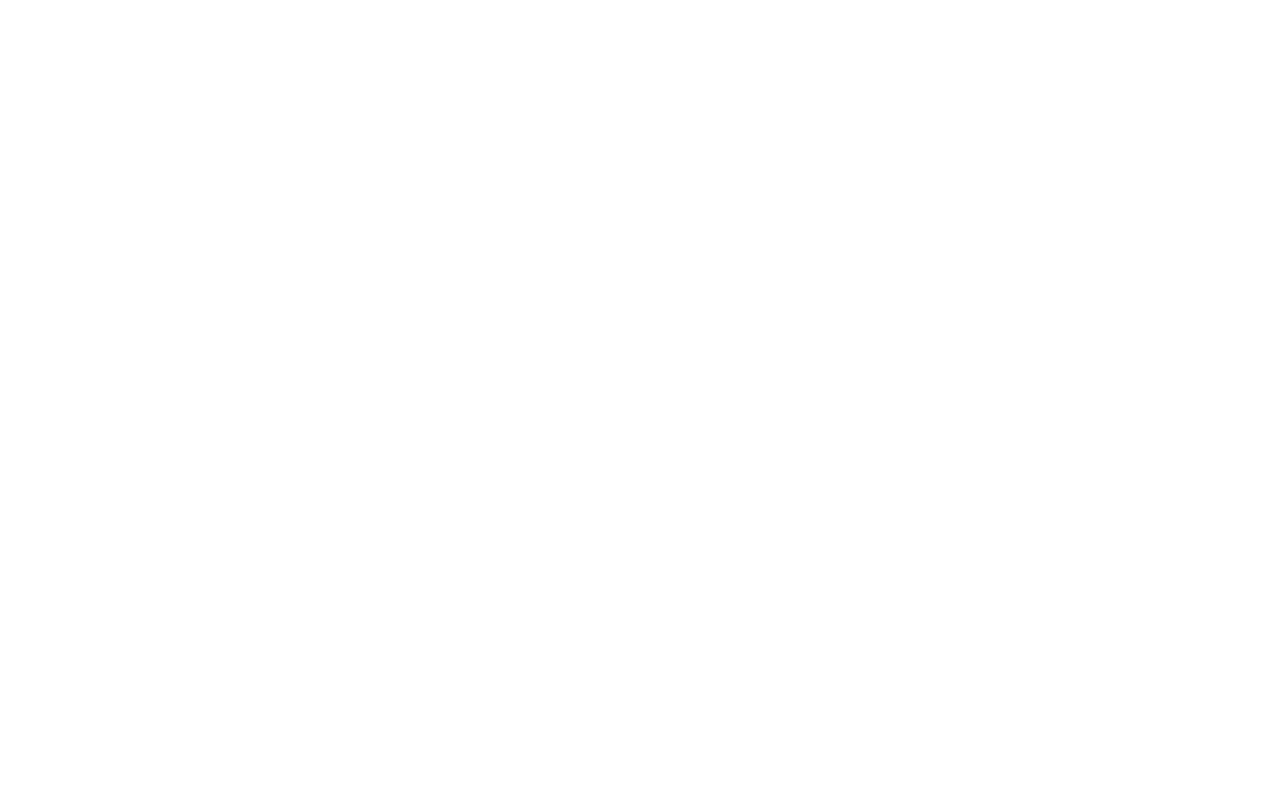
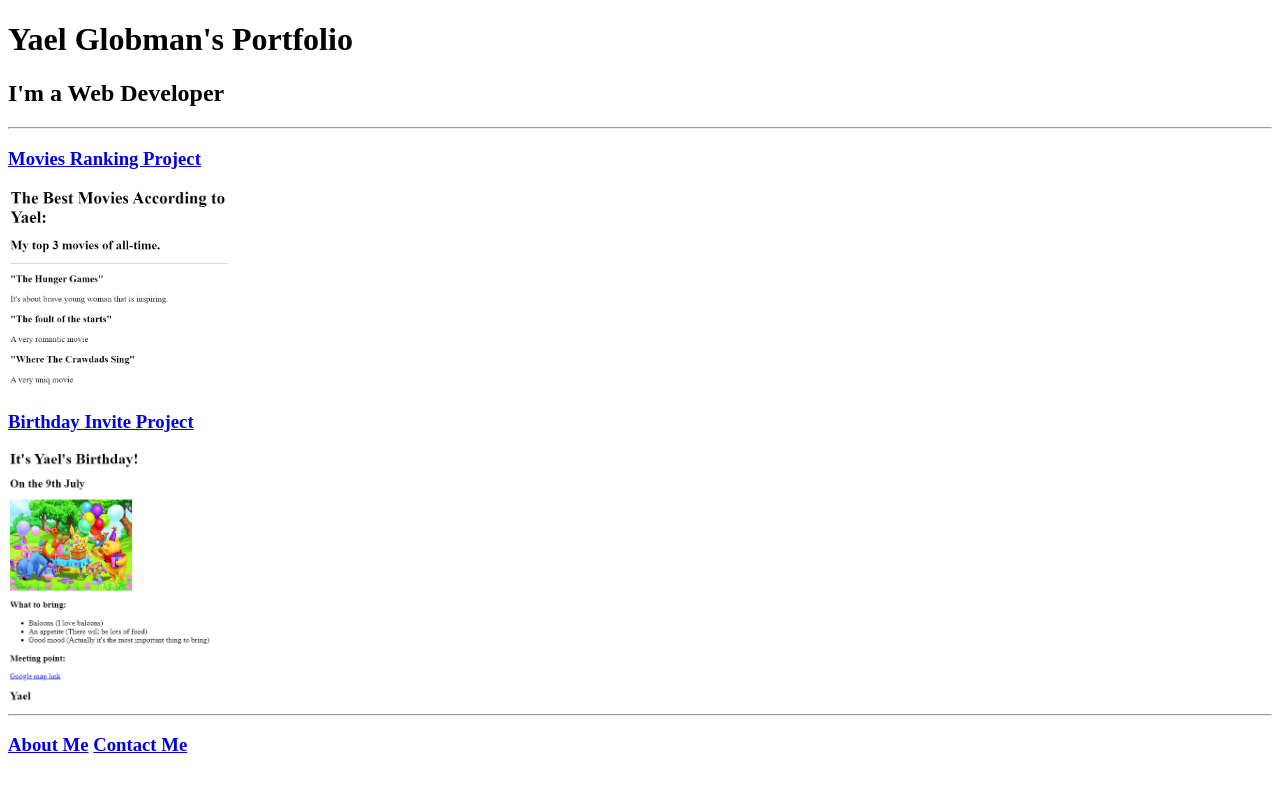
Before and after one commit to YaelGlobmanBarCohen/html-portfolio, a plain HTML site: page index.html in a window 1280 px wide. Drawn offline with Linux system fonts and the light colour scheme.

Commit message:
Add files via upload

```diff
--- a/index.html
+++ b/index.html
@@ -1,15 +1,24 @@
-<!-- TODO 1: Create the HTML Boilerplate -->
+<!DOCTYPE html>
+<html lang="en">
+<head>
+    <meta charset="UTF-8">
+    <meta name="viewport" content="width=device-width, initial-scale=1.0">
+    <title>Yael's Portfolio</title>
+</head>
+<body>
+    <h1>Yael Globman's Portfolio</h1>
+    <h2>I'm a Web Developer</h2>
+    <hr>
 
-<!-- TODO 2: Add Your previous projects' HTML into the public folder -->
+    <h3><a href="./public/movie-ranking.html"> Movies Ranking Project</a></h3>
+    <img src="./public/movies_screenshot.png" alt="movies ranking project" height="200">
 
-<!-- TODO 3: Take screenshots of your project previews and add the images to the images folder -->
+    <h3><a href="./public/birthday-invite.html"> Birthday Invite Project</a></h3>
+    <img src="./public/birthday_screenshot.png" alt="Birthday Invite Project" height="250">
 
-<!-- TODO 4: Add titles/subtitles etc. -->
+    <hr/>
+    <h3><a href="./public/about.html">About Me</a>
+        <a href="./public/contact.html">Contact Me</a></h3>
 
-<!-- TODO 5: Add a link to the project pages -->
-
-<!-- TODO 6: Add images to show the project previews
-HINT for TODO 6: You can use the height attribute set to 200 to make the image smaller:
-https://developer.mozilla.org/en-US/docs/Web/HTML/Element/img#attr-height -->
-
-<!-- TODO 7: Add the Contact Me and About Me page links -->
+</body>
+</html>
```
